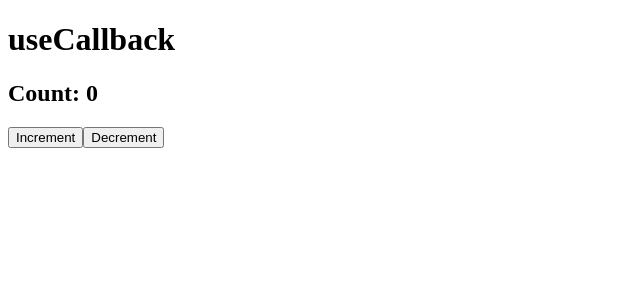
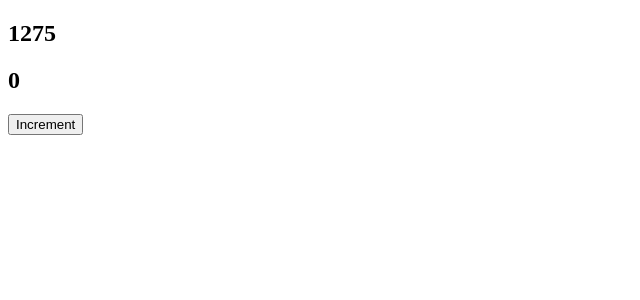
Before and after one commit to curder/react-demo, a React (Create React App) app in the folder 09-react-hooks/: page / in a window 1280 px wide. Shown: the top 300 px of the page, without its empty margins (0-640 px from the left). Built offline with nearby package versions, Linux system fonts and the light colour scheme.

Commit message:
feat: implement useMemo example in new App component; update index to reference new App

```diff
--- /dev/null
+++ b/09-react-hooks/src/06-useMemo/App.jsx
@@ -0,0 +1,29 @@
+import React, { memo, useMemo, useState } from 'react'
+
+// 计算1-50之间的和
+const sum = (num) => {
+    console.log("sum function called.")
+    let total = 0;
+    for (let i = 1; i <= num; i++) {
+        total += i;
+    }
+    return total;
+}
+
+const App = memo(() => {
+    const [counter, setCounter] = useState(0);
+
+    // useMemo: 用来缓存计算结果，只有当依赖项发生变化时，才会重新计算
+    const result = useMemo(() => sum(50), []);
+
+    return (
+        <div>
+            <h2>{result}</h2>
+
+            <h2>{counter}</h2>
+            <button onClick={() => setCounter(counter + 1)}>Increment</button>
+        </div>
+    )
+})
+
+export default App
--- a/09-react-hooks/src/index.js
+++ b/09-react-hooks/src/index.js
@@ -1,7 +1,7 @@
 import React from 'react'
 import ReactDOM from 'react-dom/client'
 import { UserContext, ThemeContext } from './03-useContext/contexts'
-import App from './05-useCallback/App'
+import App from './06-useMemo/App'
 
 const root = ReactDOM.createRoot(document.getElementById('root'));
 root.render(
```
Also changed, not shown: 1 other file (tests, documents, lock files or other folders).
